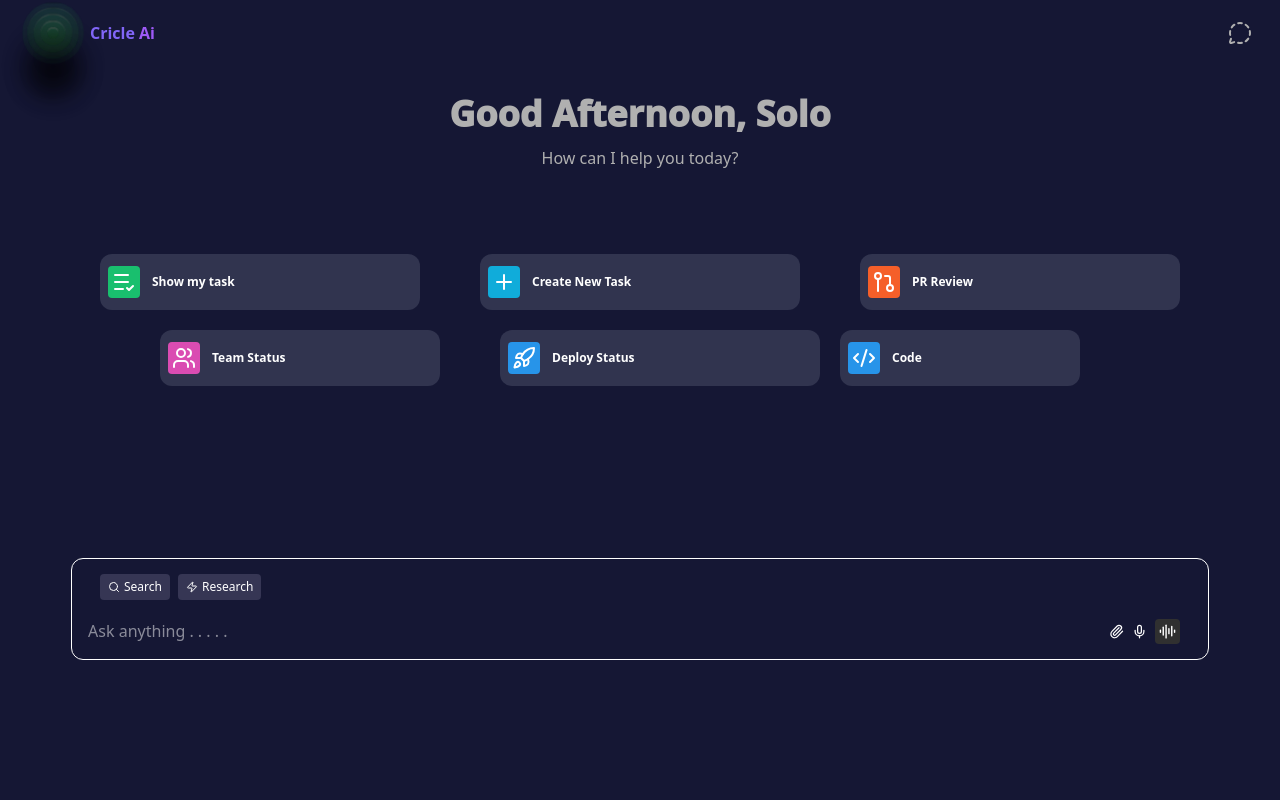
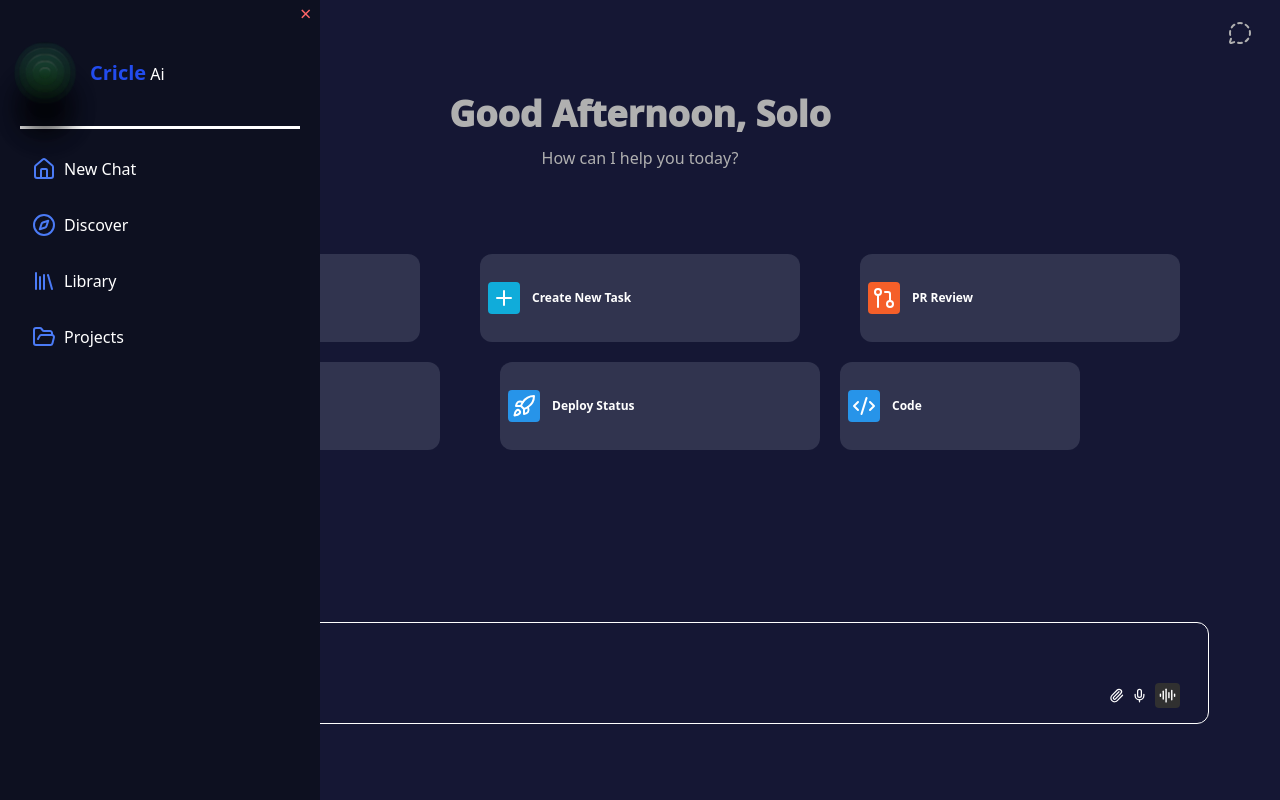
Before and after one commit to faris-dm/Ai_landingPage, a React (Vite) app: page / in a window 1280 px wide. Built offline with nearby package versions, Linux system fonts and the light colour scheme.

Commit message:
hover and click state of slide bar

```diff
--- a/package.json
+++ b/package.json
@@ -11,10 +11,12 @@
   },
   "dependencies": {
     "@tailwindcss/vite": "^4.1.16",
+    "framer-motion": "^12.23.24",
     "lucide-react": "^0.552.0",
     "motion": "^12.23.24",
     "react": "^19.1.1",
     "react-dom": "^19.1.1",
+    "react-router-dom": "^7.9.5",
     "tailwindcss": "^4.1.16"
   },
   "devDependencies": {
--- a/src/App.jsx
+++ b/src/App.jsx
@@ -8,7 +8,7 @@ function App() {
   return (
     <>
       <div className="">
-        {/* <Slide /> */}
+        <Slide />
         <Landing />
         <MainBox />
         <SearchPage />
--- a/src/pages/Box.jsx
+++ b/src/pages/Box.jsx
@@ -4,7 +4,7 @@ function Box({ icons, text }) {
   return (
     <>
       <div className="flex justify-center  ">
-        <div className="flex items-center gap-3 w-60 md:w-55 lg:w-80 px-2 py-3  rounded-xl  bg-[#31344F] text-[#fff]  ">
+        <div className="flex items-center gap-3 w-60 md:w-55 lg:w-80 px-2 py-7  rounded-xl  bg-[#31344F] text-[#fff]  ">
           <div className="rounded-xl">{icons}</div>
           <p className="text-xs font-bold">{text}</p>
         </div>
--- a/src/pages/Slide.jsx
+++ b/src/pages/Slide.jsx
@@ -1,8 +1,9 @@
-import React from "react";
+import React, { useState } from "react";
 import Ai_Logo from "./Ai_Logo";
 import { House, Compass, FolderOpen, Library } from "lucide-react";
 
 function Slide() {
+  const [NormalColor, NewColor] = useState(null);
   return (
     <>
       <div className=" fixed top-0 left-0 py-2 px-5  w-80 bg-[#0D1020] h-screen z-1">
@@ -15,27 +16,47 @@ function Slide() {
               Ai
             </h3>
           </div>
-          <div className="absolute top-0 left-70  text-red-400 cursor-pointer">
+          <div className="absolute top-0 left-75  text-red-400 text-xl cursor-pointer">
             &times;
           </div>
         </div>
-        <div className=" flex items-center  gap-2 text-base   font-[500] py-2 text-left cursor-pointer">
-          <House />
+        <div
+          onClick={() => NewColor(1)}
+          className={`flex items-center  rounded-xl hover:bg-cyan-950  gap-2 text-base   font-[500] py-4 px-3 text-left cursor-pointer  ${
+            NormalColor === 1 ? "bg-cyan-700 rounded-xl" : ""
+          }`}
+        >
+          <House onClick={() => NewColor(1)} className="text-[#4B7BF6]" />
           <p>New Chat</p>
         </div>
         {/* 2nd */}
-        <div className="font-[500] py-2 flex items-center  gap-2 text-base text-left cursor-pointer">
-          <Compass />
+        <div
+          onClick={() => NewColor(2)}
+          className={`font-[500] py-4 px-3 flex items-center  rounded-xl hover:bg-cyan-950  gap-2 text-base text-left cursor-pointer ${
+            NormalColor === 2 ? "bg-cyan-700 rounded-xl" : ""
+          }`}
+        >
+          <Compass className="text-[#4B7BF6]" />
           <p>Discover</p>
         </div>
         {/* 3rd */}
-        <div className="font-[500] py-2 flex items-center  gap-2 text-base text-left cursor-pointer">
-          <Library />
+        <div
+          onClick={() => NewColor(3)}
+          className={`font-[500] py-4 flex items-center px-3  gap-2  rounded-xl hover:bg-cyan-950 text-base text-left cursor-pointer ${
+            NormalColor === 3 ? "bg-cyan-700 rounded-xl" : ""
+          }`}
+        >
+          <Library className="text-[#4B7BF6]" />
           <p>Library</p>
         </div>
         {/* 4th */}
-        <div className="font-[500] py-2 flex items-center  gap-2 text-base text-left cursor-pointer">
-          <FolderOpen />
+        <div
+          onClick={() => NewColor(4)}
+          className={`font-[500] py-4 flex items-center px-3  gap-2  rounded-xl hover:bg-cyan-950 text-base text-left cursor-pointer ${
+            NormalColor === 4 ? "bg-cyan-700 rounded-xl" : ""
+          }`}
+        >
+          <FolderOpen className="text-[#4B7BF6] " />
           <p>Projects</p>
         </div>
       </div>
```
Also changed, not shown: 1 other file (tests, documents, lock files or other folders).
